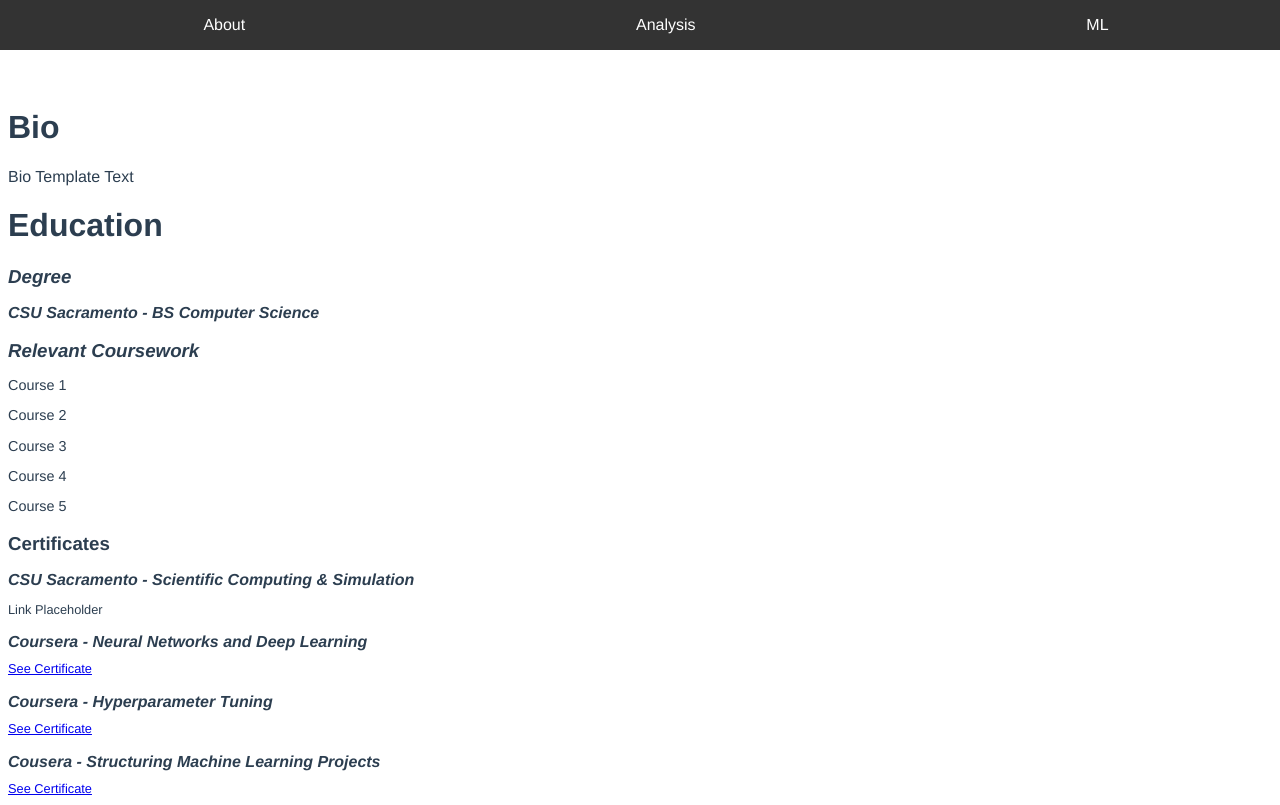
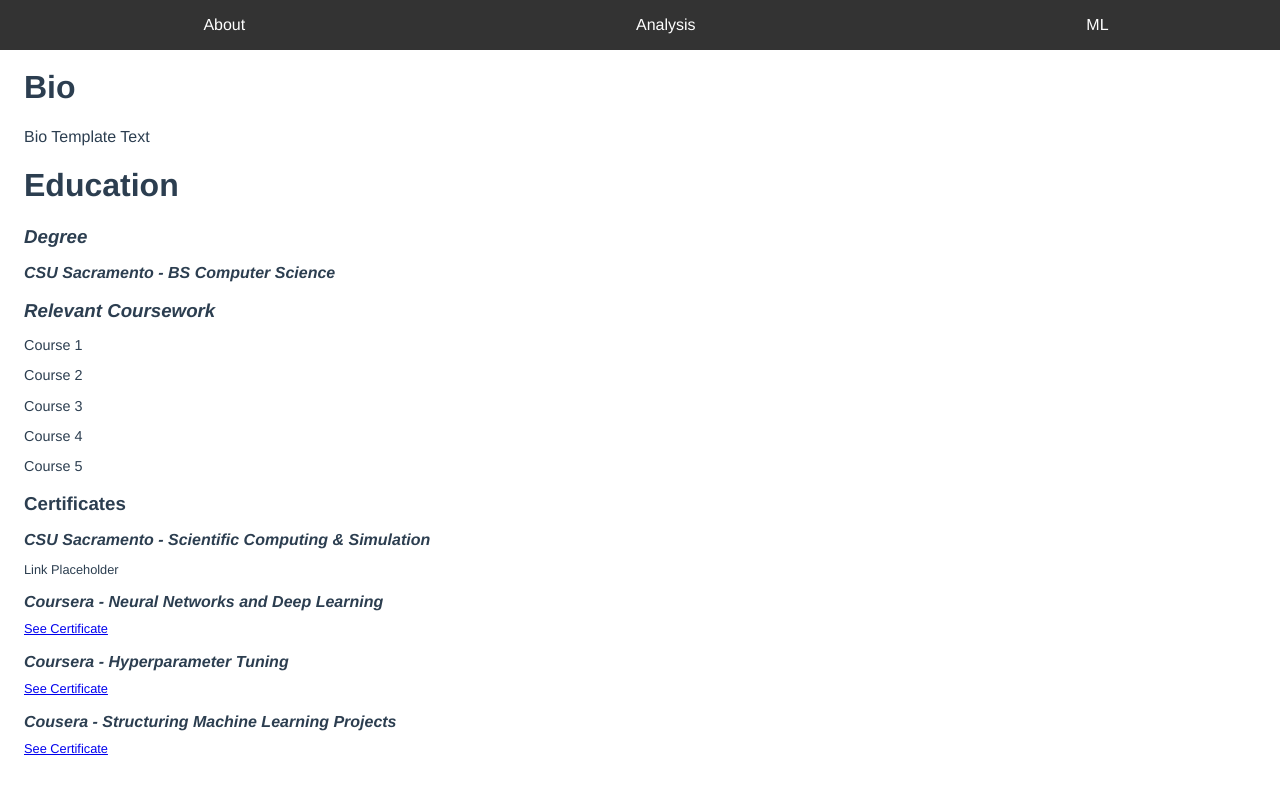
Before and after one commit to ceapf/ceapf.github.io, a Vue app: page / in a window 1280 px wide. Built offline with nearby package versions, Linux system fonts and the light colour scheme.

Commit message:
added app padding

```diff
--- a/src/App.vue
+++ b/src/App.vue
@@ -22,6 +22,7 @@ export default {
   -webkit-font-smoothing: antialiased;
   -moz-osx-font-smoothing: grayscale;
   color: #2c3e50;
-  padding-top: 40px;
+  padding-top: 20px;
+  padding-left: 8px;
 }
 </style>
```
